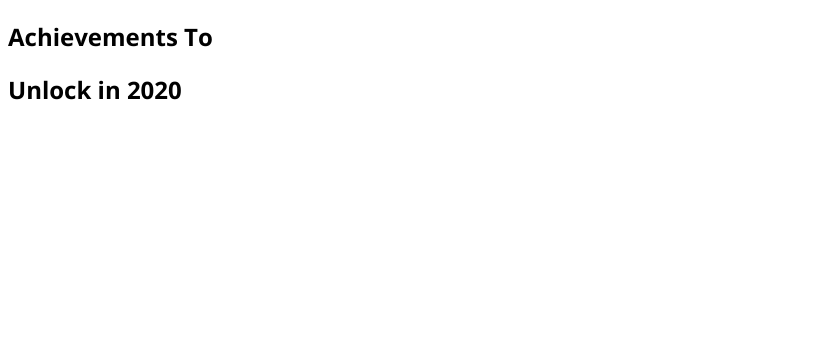
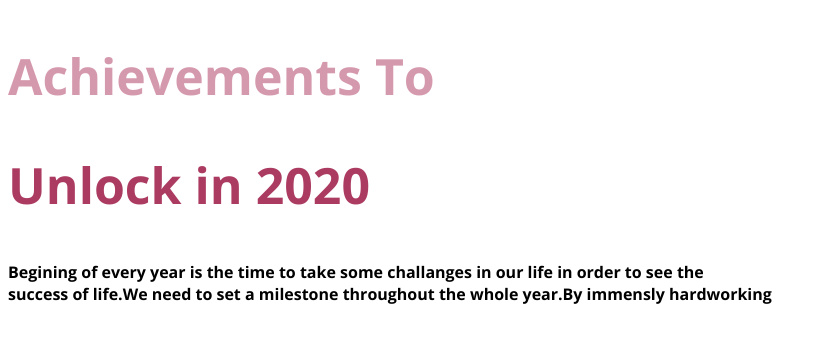
Before and after one commit to Mehedihasan17/mission-2022-assignment, a plain HTML site: page index.html in a window 1280 px wide. Shown: the whole page, without its empty margins (0-827 px from the left). Drawn offline with nearby package versions, Linux system fonts and the light colour scheme.

Commit message:
css added

```diff
--- a/index.html
+++ b/index.html
@@ -18,6 +18,10 @@
         <div class="purpose-point">
             <h1> <span class="faded">Achievements To</span></h1>
             <h1> <span class="deep">Unlock in 2020</span></h1>
+            <p>
+                Begining of every year is the time to take some challanges in our life in order to see the <br>success
+                of life.We need to set a milestone throughout the whole year.By immensly hardworking
+            </p>
 
         </div>
 
--- a/style.css
+++ b/style.css
@@ -1,3 +1,12 @@
 body{
     font-family: 'Open Sans', sans-serif;
 }
+.purpose-point h1{
+    font-size:50px;
+}
+.faded{
+    color:#af3c6285;
+}
+.deep{
+    color:#AC3B61;
+}
```
